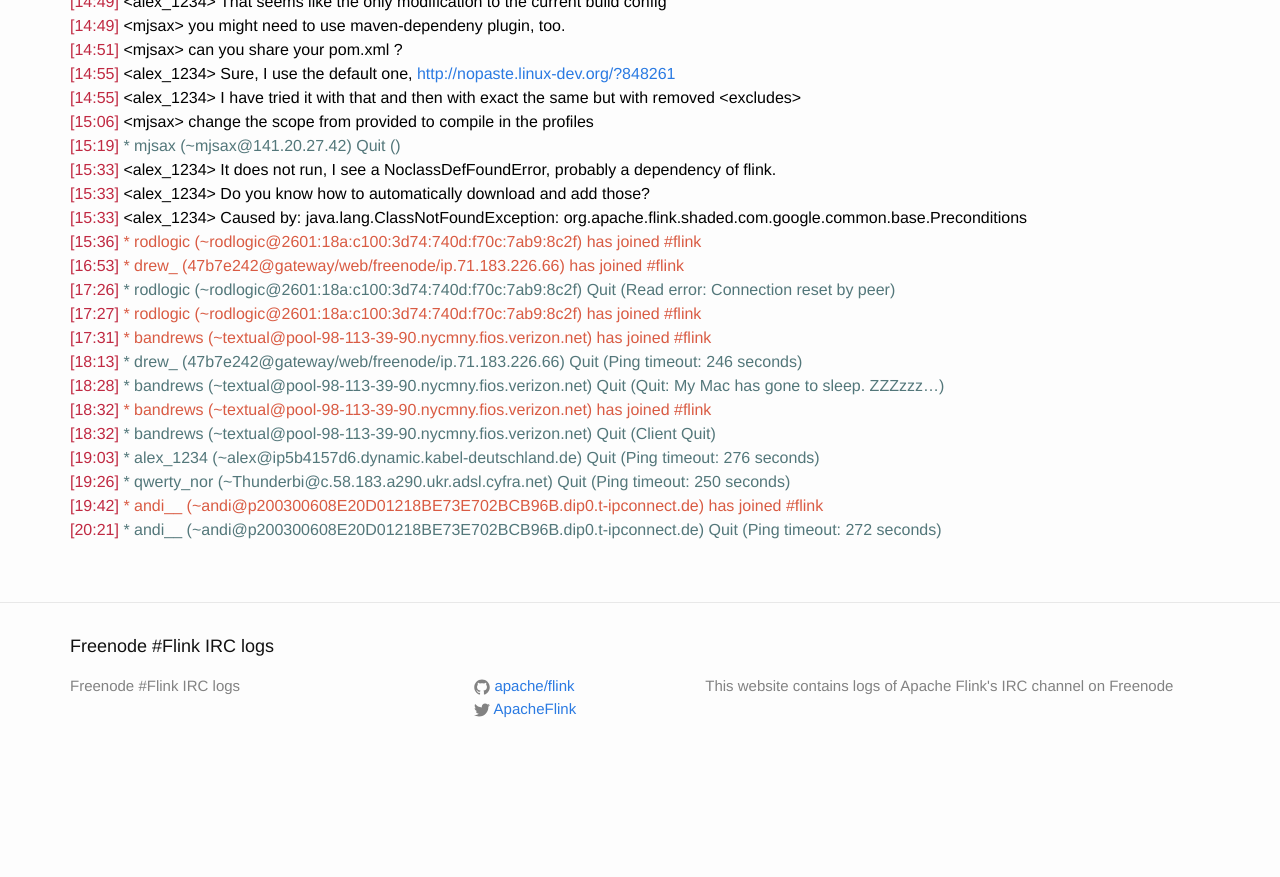
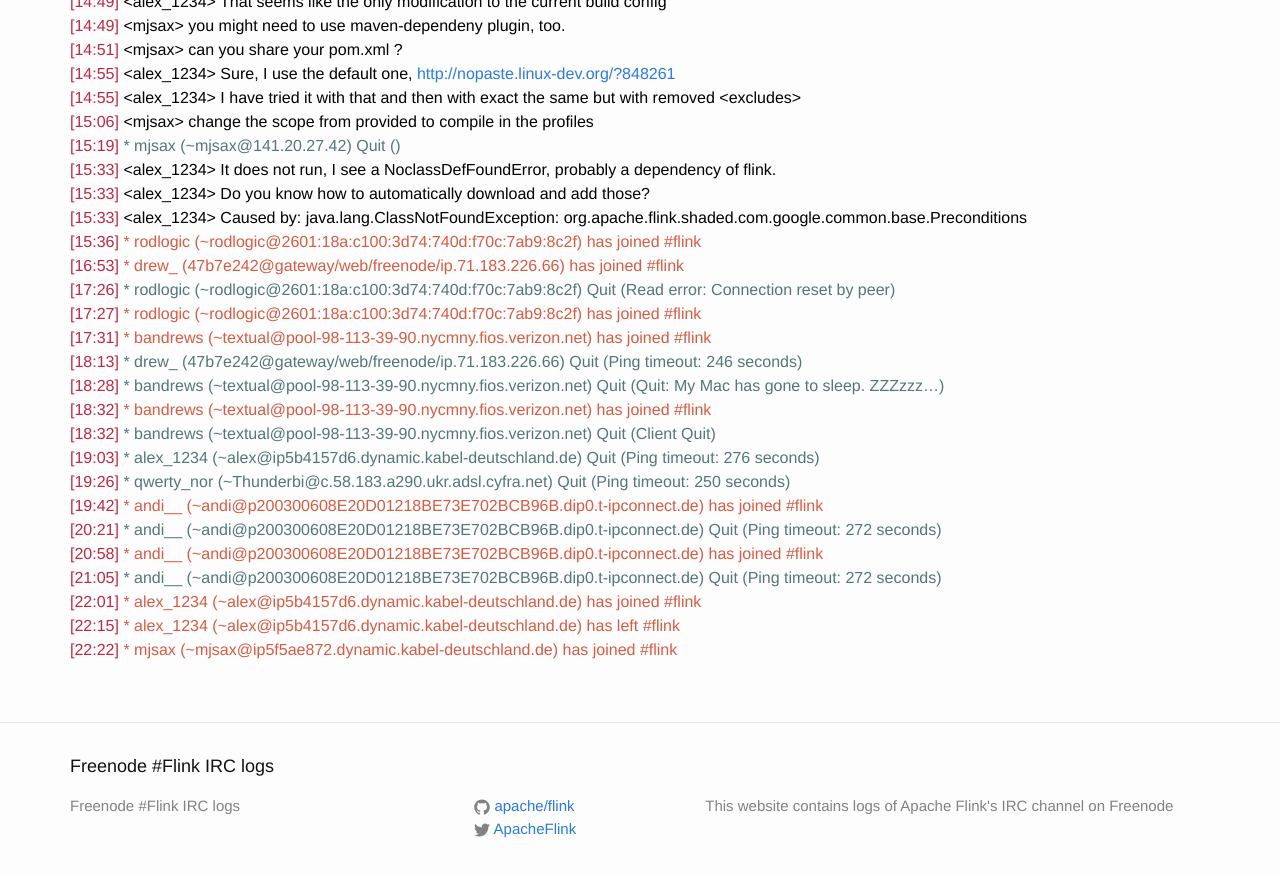
Before and after one commit to flink-irc-logs/flink-irc-logs.github.io, a Jekyll site: the page built from _posts/2015-11-20-logs.markdown, in a window 1280 px wide and 900 px high, scrolled down 1218 px. Shown: the top 877 px of the window. Built offline with Jekyll 4.4.1, drawn with Linux system fonts in a browser that asks for light colours; before the commit the page ends 1998 px from its top, so only the background shows below that.

Commit message:
Update of the logs on Fri Nov 20 22:23:05 CET 2015

```diff
--- a/_posts/2015-11-20-logs.markdown
+++ b/_posts/2015-11-20-logs.markdown
@@ -68,3 +68,8 @@
 <span class="irc-date">[19:26]</span> <span class="irc-navy">* qwerty_nor (~Thunderbi@c.58.183.a290.ukr.adsl.cyfra.net) Quit (Ping timeout: 250 seconds)</span><br />
 <span class="irc-date">[19:42]</span> <span class="irc-green">* andi__ (~andi@p200300608E20D01218BE73E702BCB96B.dip0.t-ipconnect.de) has joined #flink</span><br />
 <span class="irc-date">[20:21]</span> <span class="irc-navy">* andi__ (~andi@p200300608E20D01218BE73E702BCB96B.dip0.t-ipconnect.de) Quit (Ping timeout: 272 seconds)</span><br />
+<span class="irc-date">[20:58]</span> <span class="irc-green">* andi__ (~andi@p200300608E20D01218BE73E702BCB96B.dip0.t-ipconnect.de) has joined #flink</span><br />
+<span class="irc-date">[21:05]</span> <span class="irc-navy">* andi__ (~andi@p200300608E20D01218BE73E702BCB96B.dip0.t-ipconnect.de) Quit (Ping timeout: 272 seconds)</span><br />
+<span class="irc-date">[22:01]</span> <span class="irc-green">* alex_1234 (~alex@ip5b4157d6.dynamic.kabel-deutschland.de) has joined #flink</span><br />
+<span class="irc-date">[22:15]</span> <span class="irc-green">* alex_1234 (~alex@ip5b4157d6.dynamic.kabel-deutschland.de) has left #flink</span><br />
+<span class="irc-date">[22:22]</span> <span class="irc-green">* mjsax (~mjsax@ip5f5ae872.dynamic.kabel-deutschland.de) has joined #flink</span><br />
```
